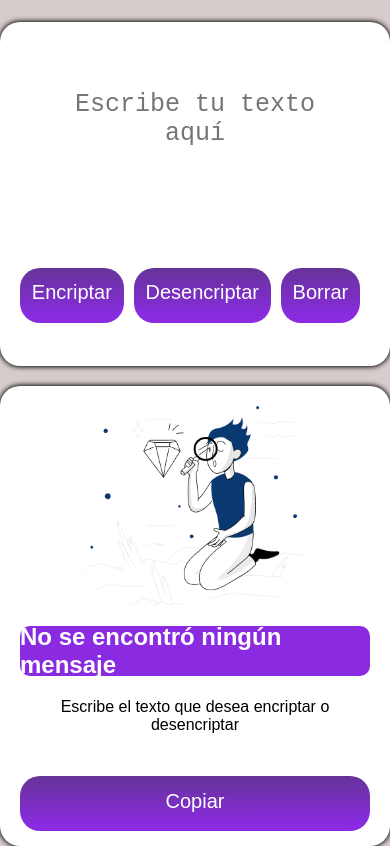
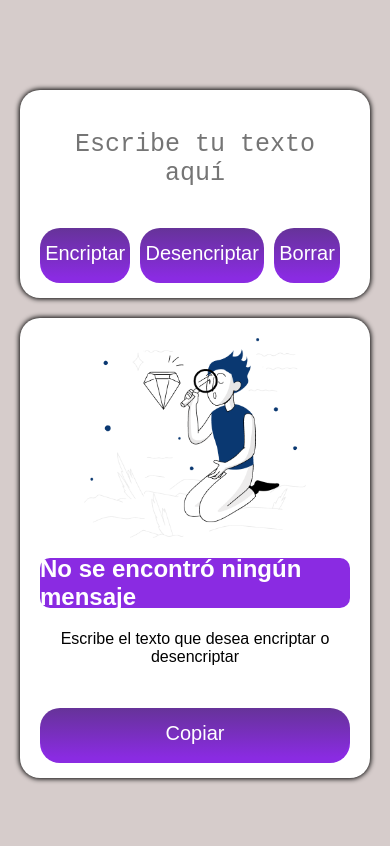
Before and after one commit to xkorzox/Encriptador-Oracle-Alura, a plain HTML site: page index.html in a window 390 px wide. Shown: the part 58-904 px from the top of the page. Drawn offline with Linux system fonts and the light colour scheme.

```diff
--- a/estilos.css
+++ b/estilos.css
@@ -24,15 +24,17 @@
 
 main {
   width: 100%;
-  height: 100vh;
+  min-height: 100vh;
   display: flex;
   flex-direction: column;
   justify-content: center;
   align-items: center;
+  padding: 0 20px;
+  box-sizing: border-box;
 }
 
 section {
-  width: 90%;
+  width: 100%;
   max-width: 600px;
   height: 80%;
   background-color: white;
@@ -108,19 +110,8 @@
   background-image: linear-gradient(to bottom, #8a2be2, #663399);
   box-shadow: 0px 2px 0px 0px #8a2be2;
 }
-
 @media only screen and (max-width: 600px) {
-  main {
-    flex-direction: column;
-    align-items: center;
-  }
-  .seccion_1 {
-    width: 100%;
-    margin-left: 0;
-    margin-right: 0;
-  }
-
-  .seccion_2 {
+  section {
     width: 100%;
     margin-left: 0;
     margin-right: 0;
@@ -163,4 +154,8 @@
     padding: 0 20px;
     text-align: center;
   }
+
+  .textarea {
+    height: 30%;
+  }
 }
```
Also changed, not shown: 1 other file.
